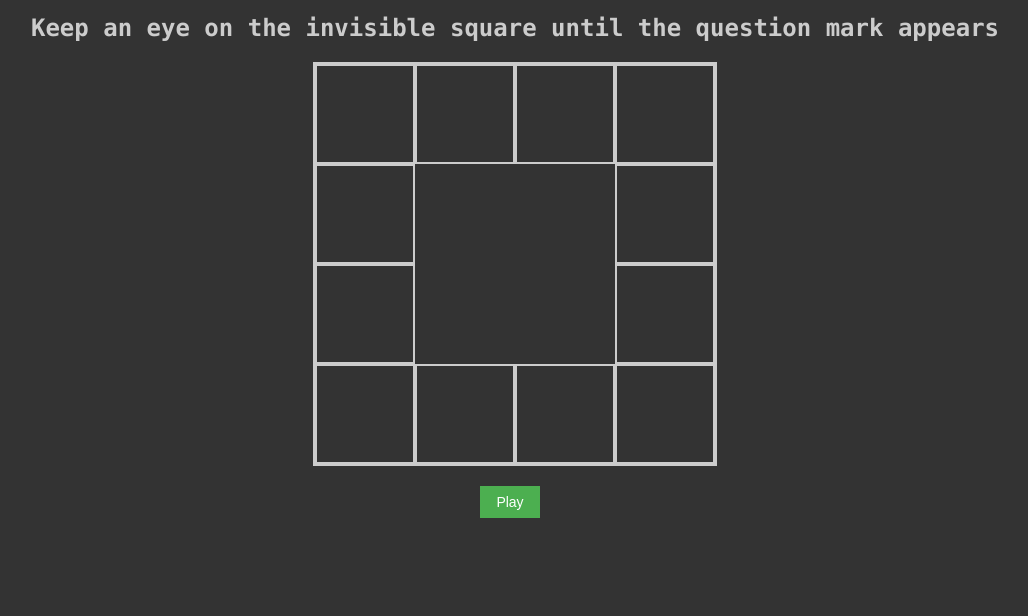
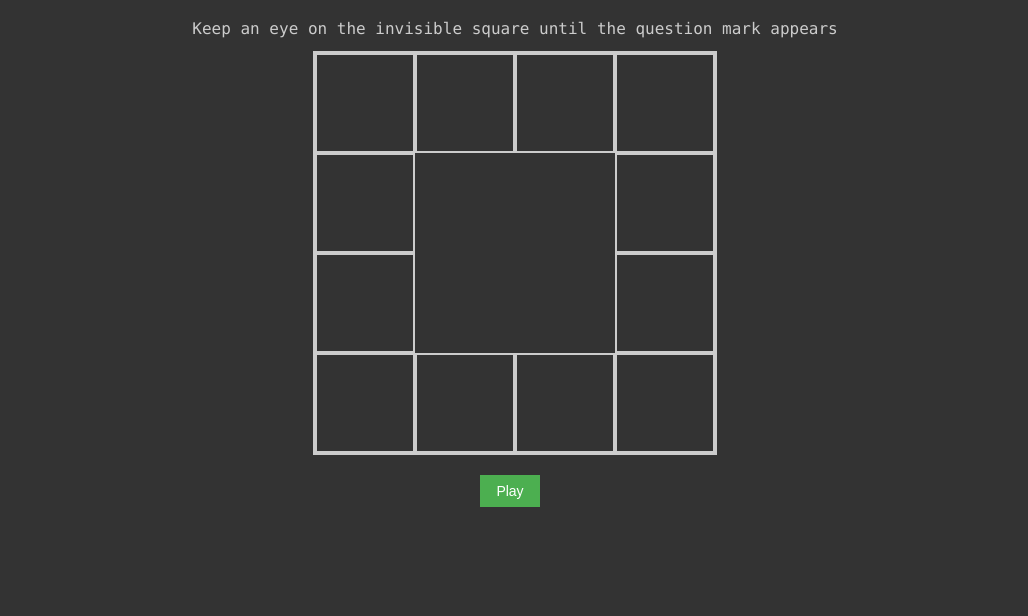
Before and after one commit to nikitadubovik/games, a plain HTML site: page invisible/index.html in a window 1280 px wide. Shown: the part 184-800 px from the top of the page, without its empty margins (125-1153 px from the left). Drawn offline with Linux system fonts and the light colour scheme.

Commit message:
Update style.css

```diff
--- a/invisible/style.css
+++ b/invisible/style.css
@@ -8,6 +8,12 @@ body {
   justify-content: center;
   height: 100vh;
   margin: 0;
+}
+
+.game-description {
+  font-weight: normal;
+  font-size: 16px;
+  text-align: center;
 }
 
 .game-container {
```
